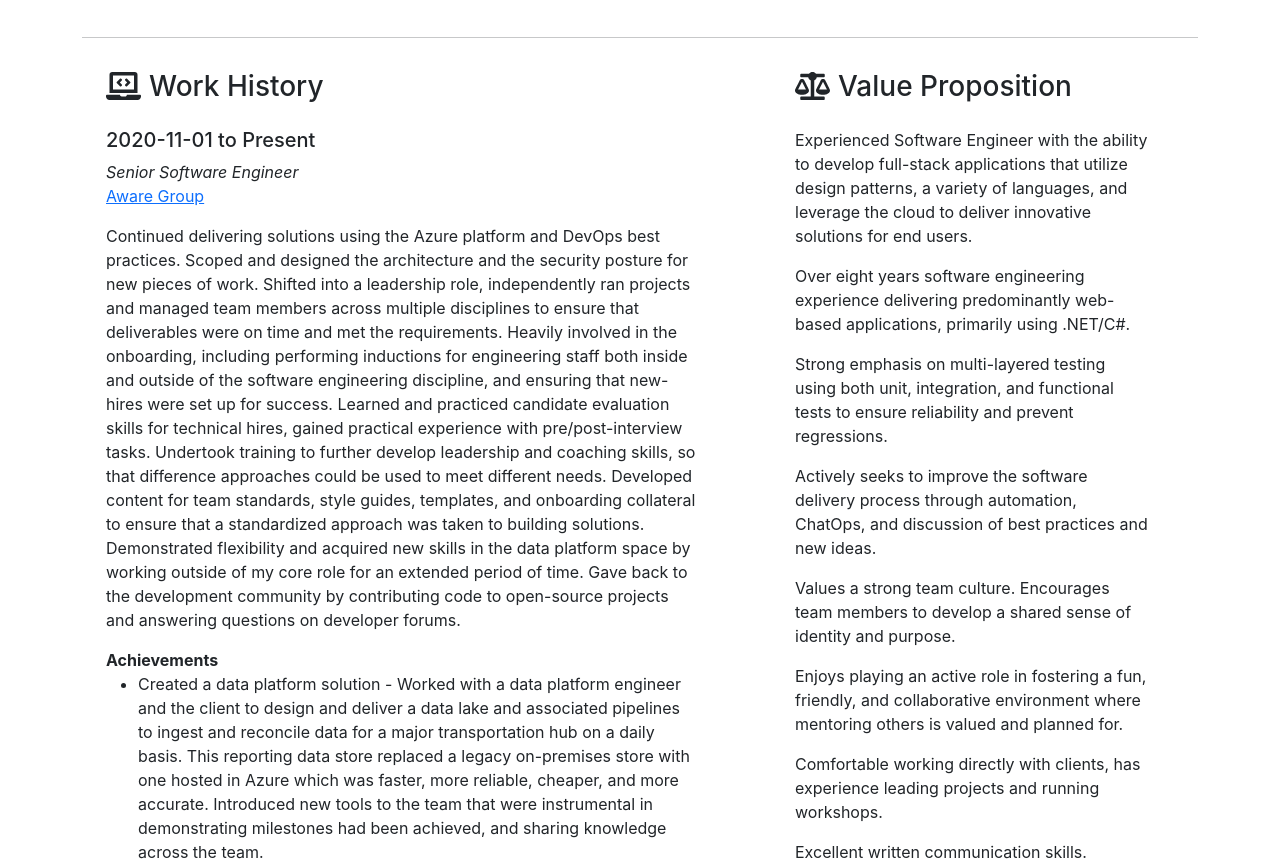
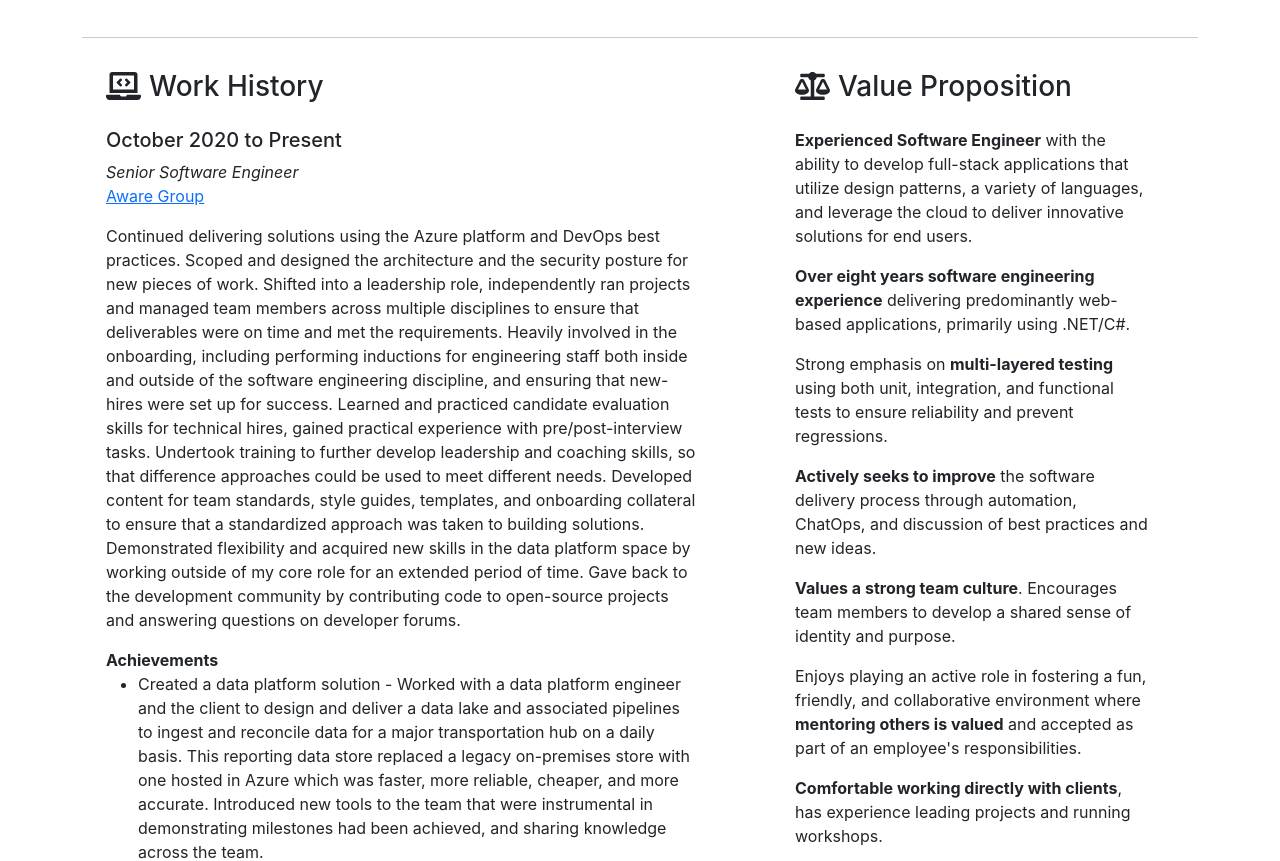
Before and after one commit to BeigeBadger/BeigeBadger.github.io, a React (Create React App) app in the folder my-cv/: page / in a window 1280 px wide. Shown: the part 1100-1961 px from the top of the page. Built offline with nearby package versions, Linux system fonts and the light colour scheme.

Commit message:
Tweaks dates to conform to a more standard format and adds emphasis to values

```diff
--- a/my-cv/public/resume.json
+++ b/my-cv/public/resume.json
@@ -480,11 +480,8 @@
 				"Heavily involved in development of workshop materials - Created technical content and exemplars for attendees to work through as part of Microsoft funded two day events. This content was the core focus of an on-going series of events throughout Asia-Pacific that are run remotely to educate the community on Microsoft product and workflows; such as DevOps and GitHub or Deploying Open-Source Software and tools on Azure. Reviewed, tested, and oversaw the development of content packs created by others."
 			],
 			"isCurrentRole": true,
-			"start": {
-				"year": 2020,
-				"month": 11
-			},
-			"end": {},
+			"start": "October 2020",
+			"end": "",
 			"company": "Aware Group",
 			"website": "https://www.awaregroup.com/"
 		},
@@ -501,14 +498,8 @@
 				"Championed team improvements - Designed and implements a pull request template for a frequently changing repository. Regularly shared development of new tools, functionality, productivity tips, and other announcements with team members to encourage continuous improvement. Created and shared lab exercises, and a standardized template for workshop."
 			],
 			"isCurrentRole": false,
-			"start": {
-				"year": 2019,
-				"month": 2
-			},
-			"end": {
-				"year": 2020,
-				"month": 10
-			},
+			"start": "February 2019",
+			"end": "October 2020",
 			"company": "Aware Group",
 			"website": "https://www.awaregroup.com/"
 		},
@@ -517,7 +508,7 @@
 			"position": "Software Engineer",
 			"url": "https://smartrak.com/",
 			"startDate": "2016-06-01",
-			"endDate": "2019-01-01",
+			"endDate": "2019-01-31",
 			"description": "Served as a key member of the software development team charged with maintaining and iterating upon core web applications used both internally and externally. Collaborated with stakeholders across departments to assist with the delivery of innovative new products and solutions that met client requirements and matched the Smartrak vision. Volunteered to mentor Junior Software Engineers and interns, for mutual benefit. Wrote robust,reusable, and well-tested code; that adhered to design patterns and social contracts within the team.",
 			"highlights": [
 				"Improved soft skills - Gave technical presentations on testing and software engineering principles to the development team. Attended Agile training, which led to running daily stand-ups and sprint retrospectives for the team.",
@@ -526,14 +517,8 @@
 				"Introduced new ways of testing - Developed an integration test suite that covers critical\nfunctionality across core systems, using Selenium WebDriver to test user interface behaviour, and to prevent regressions."
 			],
 			"isCurrentRole": false,
-			"start": {
-				"year": 2016,
-				"month": 6
-			},
-			"end": {
-				"year": 2019,
-				"month": 1
-			},
+			"start": "May 2016",
+			"end": "February 2019",
 			"company": "Smartrak",
 			"website": "https://smartrak.com/"
 		},
@@ -541,22 +526,16 @@
 			"location": "",
 			"position": "Junior Software Engineer/IT Administrator",
 			"url": "https://smartrak.com/",
-			"startDate": "2014-01-01",
-			"endDate": "2016-05-01",
+			"startDate": "2013-12-31",
+			"endDate": "2016-05-31",
 			"description": "Contributed to several large projects for external clients in addition to supporting critical customer-facing systems. A member of the team that delivered the In-Cab System and Smart Fleet Management System solutions to Fonterra using .NET and open-source technologies. Willingly undertook training as an IT Administrator; this role involved managing relationships with internal staff, external contractors and third-party vendors to ensure hardware + software systems ran smoothly, and licenses remained current.",
 			"highlights": [
 				"Developed multi-platform systems - Helpers develop the ICS application that ran on a tablet, along with the Smart FMS portal. Used WPF, Razor, ReactJS, SQLite, and PostgreSQL.",
 				"Fonterra hardware rollout support - Independently researched, developed and\nimplemented the processes for the setup of Fonterra hardware. In addition to this, a solution\nthat allowed support staff to remotely control the device in each truck through a web\napplication was implemented."
 			],
 			"isCurrentRole": false,
-			"start": {
-				"year": 2014,
-				"month": 1
-			},
-			"end": {
-				"year": 2016,
-				"month": 5
-			},
+			"start": "December 2014",
+			"end": "May 2016",
 			"company": "Smartrak",
 			"website": "https://smartrak.com/"
 		},
@@ -565,20 +544,14 @@
 			"position": "Software Engineer Intern",
 			"url": "https://smartrak.com/",
 			"startDate": "2012-11-01",
-			"endDate": "2013-12-01",
+			"endDate": "2013-12-31",
 			"description": "Assisted with maintenance of core web applications. Focused on bringing user experience\nimprovements to internal systems and learning real-world software engineering best practices.",
 			"highlights": [
 				"Updated customer-facing Admin website - Updated an ASP.NET Web Forms site with over 30 pages that was using legacy styling to use a responsive framework which enabled staff, customers, and our vendors to use it on their portable devices."
 			],
 			"isCurrentRole": false,
-			"start": {
-				"year": 2012,
-				"month": 11
-			},
-			"end": {
-				"year": 2013,
-				"month": 12
-			},
+			"start": "November 2012",
+			"end": "December 2013",
 			"company": "Smartrak",
 			"website": "https://smartrak.com/"
 		}
@@ -738,28 +711,28 @@
 	],
 	"valuePropositions": [
 		{
-			"description": "Experienced Software Engineer with the ability to develop full-stack applications that utilize design patterns, a variety of languages, and leverage the cloud to deliver innovative solutions for end users."
+			"description": "<strong>Experienced Software Engineer</strong> with the ability to develop full-stack applications that utilize design patterns, a variety of languages, and leverage the cloud to deliver innovative solutions for end users."
 		},
 		{
-			"description": "Over eight years software engineering experience delivering predominantly web-based applications, primarily using .NET/C#."
+			"description": "<strong>Over eight years software engineering experience</strong> delivering predominantly web-based applications, primarily using .NET/C#."
 		},
 		{
-			"description": "Strong emphasis on multi-layered testing using both unit, integration, and functional tests to ensure reliability and prevent regressions."
+			"description": "Strong emphasis on <strong>multi-layered testing</strong> using both unit, integration, and functional tests to ensure reliability and prevent regressions."
 		},
 		{
-			"description": "Actively seeks to improve the software delivery process through automation, ChatOps, and discussion of best practices and new ideas."
+			"description": "<strong>Actively seeks to improve</strong> the software delivery process through automation, ChatOps, and discussion of best practices and new ideas."
 		},
 		{
-			"description": "Values a strong team culture. Encourages team members to develop a shared sense of identity and purpose."
+			"description": "<strong>Values a strong team culture</strong>. Encourages team members to develop a shared sense of identity and purpose."
 		},
 		{
-			"description": "Enjoys playing an active role in fostering a fun, friendly, and collaborative environment where mentoring others is valued and planned for."
+			"description": "Enjoys playing an active role in fostering a fun, friendly, and collaborative environment where <strong>mentoring others is valued</strong> and accepted as part of an employee's responsibilities."
 		},
 		{
-			"description": "Comfortable working directly with clients, has experience leading projects and running workshops."
+			"description": "<strong>Comfortable working directly with clients</strong>, has experience leading projects and running workshops."
 		},
 		{
-			"description": "Excellent written communication skills. Advocates for knowledge sharing through documenting processes, system architecture, and functionality overviews."
+			"description": "<strong>Excellent written communication skills</strong>. Advocates for knowledge sharing through documenting processes, system architecture, and functionality overviews."
 		}
 	],
 	"references": [
--- a/my-cv/src/components/valuePropositions.tsx
+++ b/my-cv/src/components/valuePropositions.tsx
@@ -20,13 +20,7 @@ const ValuePropositions: React.FC<IValuePropositionProps> = (props: IValuePropos
 								props.valuePropositions.map((valueProposition, index) => {
 									return (
 										<div key={index} className="mb-3">
-											<label>
-												<span>
-													{
-														valueProposition.description
-													}
-												</span>
-											</label>
+											<label dangerouslySetInnerHTML={{ __html: valueProposition.description}} />
 										</div>
 									);
 								})
--- a/my-cv/src/components/workHistory.tsx
+++ b/my-cv/src/components/workHistory.tsx
@@ -24,8 +24,8 @@ const WorkHistory: React.FC<IWorkHistoryProps> = (props: IWorkHistoryProps) => {
 												<h5>
 													{
 														job.isCurrentRole
-															? `${job.startDate} to Present`
-															: `${job.startDate} to ${job.endDate}`
+															? `${job.start} to Present`
+															: `${job.start} to ${job.end}`
 													}
 												</h5>
 											</div>
--- a/my-cv/src/models/resume/job.ts
+++ b/my-cv/src/models/resume/job.ts
@@ -1,5 +1,3 @@
-import { IYearMonth } from "./yearMonth";
-
 export interface IJob {
 	location: string;
 	description: string;
@@ -9,8 +7,8 @@ export interface IJob {
 	endDate: string;
 	highlights: string[];
 	isCurrentRole: boolean;
-	start: IYearMonth;
-	end: IYearMonth;
+	start: string;
+	end: string;
 	company: string;
 	website: string;
 }
```
